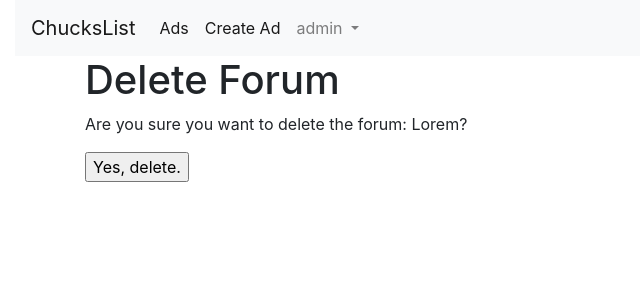
After one commit to amjedsaleel/django-for-everybody, a Django app: page /forums/forum/1/delete in a window 1280 px wide. The commit adds this page. Shown: the top 300 px of the page, without its empty margins (0-640 px from the left). Run offline with Django 3.2, Linux system fonts and the light colour scheme; a user stored in the database is signed in; data comes from the database, SQL or seed files in the repository; both versions use the stored data as it was after the commit; some libraries are stand-ins or nearby versions.

Commit message:
forum delete

```diff
--- /dev/null
+++ b/forums/templates/forums/delete.html
@@ -0,0 +1,11 @@
+{% extends "base_bootstrap.html" %}
+{% block content %}
+<h1>Delete Forum</h1>
+
+<p>Are you sure you want to delete the forum: {{ forum }}?</p>
+
+<form action="" method="POST">
+  {% csrf_token %}
+  <input type="submit" value="Yes, delete.">
+</form>
+{% endblock %}
--- a/forums/templates/forums/detail.html
+++ b/forums/templates/forums/detail.html
@@ -6,7 +6,7 @@
         {% if forum.owner == user %}
             <span style="float: right;">
             <a href="{% url 'forums:forum_update' forum.id %}"><i class="fa fa-pencil"></i></a>
-            <a href="#"><i class="fa fa-trash"></i></a>
+            <a href="{% url 'forums:forum_delete' forum.id %}"><i class="fa fa-trash"></i></a>
             </span>
         {% endif %}
         {{ forum.title }}
--- a/forums/templates/forums/list.html
+++ b/forums/templates/forums/list.html
@@ -9,7 +9,7 @@
                         <a href="{% url 'forums:forum_detail' forum.id %}">{{ forum }}</a>
                         {% if forum.owner == user %}
                             (<a href="{% url 'forums:forum_update' forum.id %}">Edit</a> |
-                            <a href="#">Delete</a>)
+                            <a href="{% url 'forums:forum_delete' forum.id %}">Delete</a>)
                         {% endif %}
                     </li>
                 {% endfor %}
--- a/forums/urls.py
+++ b/forums/urls.py
@@ -10,6 +10,8 @@ urlpatterns = [
     path('create', views.ForumCreateView.as_view(success_url=reverse_lazy('forums:all')), name='forum_create'),
     path('forum/<int:pk>/update',
          views.ForumUpdateView.as_view(success_url=reverse_lazy('forums:all')), name='forum_update'),
+    path('forum/<int:pk>/delete',
+         views.ForumDeleteView.as_view(success_url=reverse_lazy('forums:all')), name='forum_delete'),
     path('forum/<int:pk>/comment',
          views.CommentCreateView.as_view(), name='forum_comment_create'),
     path('comment/<int:pk>/delete',
--- a/forums/views.py
+++ b/forums/views.py
@@ -50,8 +50,13 @@ class ForumUpdateView(OwnerUpdateView):
     template_name = 'forums/form.html'
 
 
+class ForumDeleteView(OwnerDeleteView):
+    model = Forum
+    template_name = "forums/delete.html"
+
+
 class CommentCreateView(LoginRequiredMixin, View):
-    def post(self, request, pk) :
+    def post(self, request, pk):
         f = get_object_or_404(Forum, id=pk)
         comment = Comment(text=request.POST['comment'], owner=request.user, forum=f)
         comment.save()
```
Also changed, not shown: db.sqlite3.
